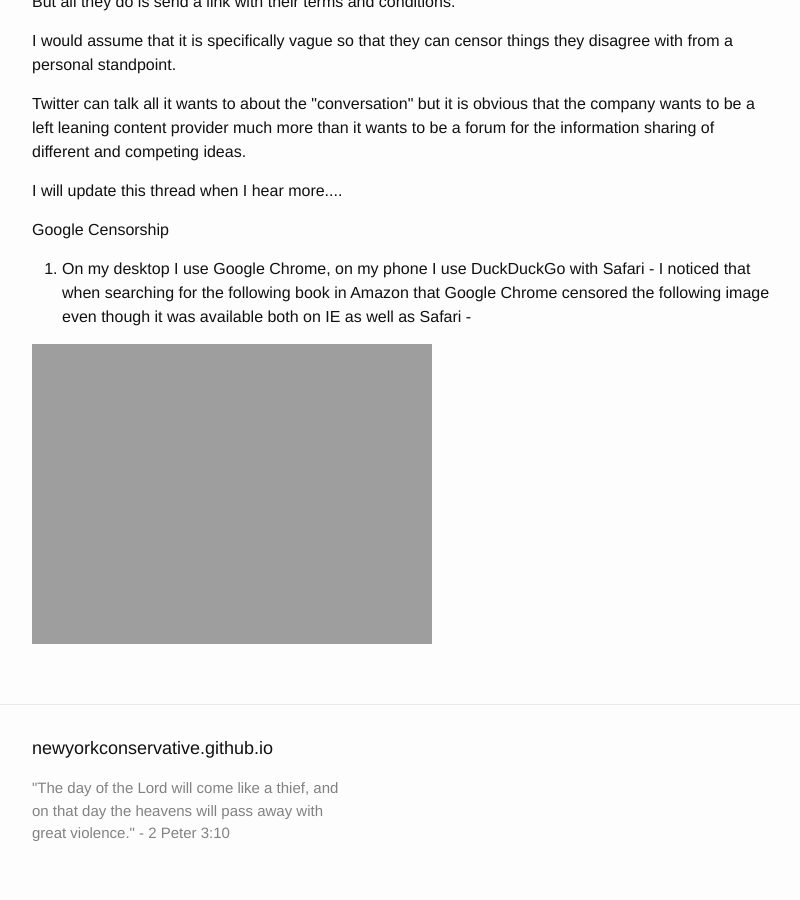
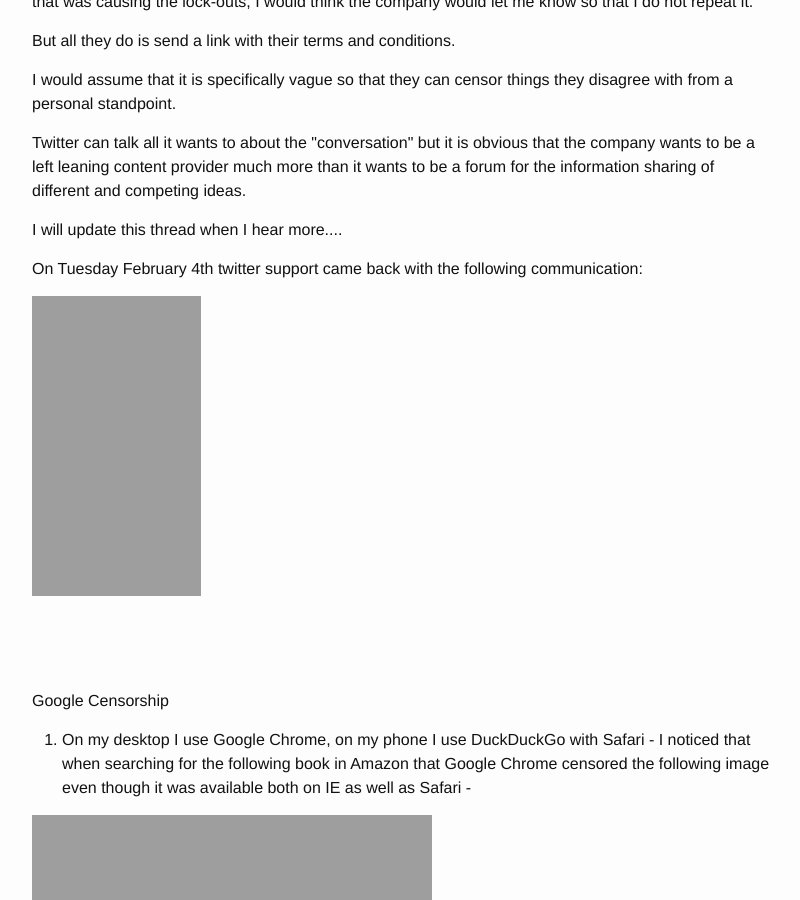
Before and after one commit to newyorkconservative/newyorkconservative.github.io, a Jekyll site: the page built from _posts/2018-08-25-twitter-censorship-and-privacy-concerns.md, in a window 1280 px wide and 900 px high, scrolled down 2924 px. Shown: the whole window, without its empty margins (238-1038 px from the left). Built offline with Jekyll 4.4.1, drawn with Linux system fonts in a browser that asks for light colours.

Commit message:
Syncing _posts/2018-08-25-twitter-censorship-and-privacy-concerns.md from WordPress at https://www.newyorkconservative.com (#MAGA - America First, History, Experience, Declaration of Independence, Constitution, Bill of Rights,Common Sense, Jobs, Security, Strong Borders and Law Enforcement) - wpghs

```diff
--- a/_posts/2018-08-25-twitter-censorship-and-privacy-concerns.md
+++ b/_posts/2018-08-25-twitter-censorship-and-privacy-concerns.md
@@ -9,9 +9,9 @@ permalink: >
 published: true
 post_date: 2018-08-25 00:17:23
 ---
-<p><a href="https://www.newyorkconservative.com/wp-content/uploads/2018/08/censored-content-google-facebook-twitter-400x205.jpg"><img class="alignnone wp-image-4739" src="https://www.newyorkconservative.com/wp-content/uploads/2018/08/censored-content-google-facebook-twitter-400x205-300x154.jpg" alt="" width="300" height="154"></a></p>
-<p><a href="https://www.newyorkconservative.com/wp-content/uploads/2018/06/WUT.png"><img class="alignnone wp-image-4681" src="https://www.newyorkconservative.com/wp-content/uploads/2018/06/WUT-169x300.png" alt="" width="178" height="316"></a></p>
-<p></p>
+<p><a href="https://www.newyorkconservative.com/wp-content/uploads/2018/08/censored-content-google-facebook-twitter-400x205.jpg"><img class="alignnone wp-image-4739" src="https://www.newyorkconservative.com/wp-content/uploads/2018/08/censored-content-google-facebook-twitter-400x205-300x154.jpg" alt="" width="300" height="154" /></a></p>
+<p><a href="https://www.newyorkconservative.com/wp-content/uploads/2018/06/WUT.png"><img class="alignnone wp-image-4681" src="https://www.newyorkconservative.com/wp-content/uploads/2018/06/WUT-169x300.png" alt="" width="178" height="316" /></a></p>
+<p> </p>
 <p>Here is a list of things that i have experienced on twitter - who knows what other things are being done that I have not experienced but are happening -</p>
 <p>1. Twitter automatically unfollowed conservatives that I was following, it most likely did the same to those who were following me</p>
 <p>2. Twitter limited some of my account features, see the picture above, because of the following tweet -</p>
@@ -21,7 +21,7 @@ post_date: 2018-08-25 00:17:23
 <p>4. Twitter automatically set my cell phone in my account settings even though I deliberately deleted it out - this is a massive privacy violation because accounts get hacked from time to time and our cell phone # is almost as valuable as our social security number.</p>
 <p>5. There were other privacy settings that were tweaked in my iPhone even though I know as a matter of fact I had set them to the most private settings. So now I periodically check my privacy settings.</p>
 <p>6. Twitter periodically removes my pinned tweet - could be a bug but I doubt it.</p>
-<p>7.&nbsp;A friend setup a new twitter account - registering they wanted to use their email instead of their cell phone - after they configured their account they logged in and started following some popular conservatives - they were immediately flagged for unusual behavior and locked out - the unusual behavior that was exhibited was following popular conservatives - prior to that there were no issues with the account</p>
+<p>7. A friend setup a new twitter account - registering they wanted to use their email instead of their cell phone - after they configured their account they logged in and started following some popular conservatives - they were immediately flagged for unusual behavior and locked out - the unusual behavior that was exhibited was following popular conservatives - prior to that there were no issues with the account</p>
 <p>8. On October 8th 2018, and the days after, it was widely reported by various conservatives, including myself, that people were losing a large amount of followers, there were some rumors that accounts were being purged of "bots" but that was definitely not the case - there is most likely no coincidence that this is happening only a few weeks before a critical mid-term election that could decide the fate of the Trump Presidency</p>
 <p>9. On September 28th my twitter account was locked out - apparently someone decided to report me to #ReportTheBot - now I cannot use twitter without not only entering my cell phone but <em><strong>keeping it listed in my account</strong></em>. So as soon as I remove my cell phone my account is locked out and I have to re-verify and re-enter it.</p>
 <p>So this is pretty amazing - someone is able to randomly report me and then twitter takes that info without any real validation and reduces my privacy capabilities.</p>
@@ -35,7 +35,7 @@ post_date: 2018-08-25 00:17:23
 <p>10. On January 31st 2020 my twitter account was suspended for the first time. I was using my account a good amount on the night of January 30th and I looked at my account the morning of January 31st.</p>
 <p>When I checked my account around noon on January 31st I saw that I had no followers and was not following anyone.</p>
 <p>I tried to retweet something and saw the following message -</p>
-<p><a href="https://www.newyorkconservative.com/wp-content/uploads/2018/08/IMG_0157.png"><img class="size-medium wp-image-4841 aligncenter" src="https://www.newyorkconservative.com/wp-content/uploads/2018/08/IMG_0157-169x300.png" alt="" width="169" height="300"></a></p>
+<p><a href="https://www.newyorkconservative.com/wp-content/uploads/2018/08/IMG_0157.png"><img class="size-medium wp-image-4841 aligncenter" src="https://www.newyorkconservative.com/wp-content/uploads/2018/08/IMG_0157-169x300.png" alt="" width="169" height="300" /></a></p>
 <p>On a major news day my account was suspended and for no reason. I received no warnings.</p>
 <p>Nothing that I wrote violated the twitter terms and services -</p>
 <p>https://help.twitter.com/en/rules-and-policies/twitter-rules</p>
@@ -46,6 +46,10 @@ post_date: 2018-08-25 00:17:23
 <p>I would assume that it is specifically vague so that they can censor things they disagree with from a personal standpoint.</p>
 <p>Twitter can talk all it wants to about the "conversation" but it is obvious that the company wants to be a left leaning content provider much more than it wants to be a forum for the information sharing of different and competing ideas.</p>
 <p>I will update this thread when I hear more....</p>
+<p>On Tuesday February 4th twitter support came back with the following communication:</p>
+<p><a href="https://www.newyorkconservative.com/wp-content/uploads/2018/08/twitter-one-email.png"><img class="alignnone size-medium wp-image-4863" src="https://www.newyorkconservative.com/wp-content/uploads/2018/08/twitter-one-email-169x300.png" alt="" width="169" height="300" /></a></p>
+<p> </p>
+<p> </p>
 
 <!-- wp:paragraph -->
 <p>Google Censorship</p>
```
